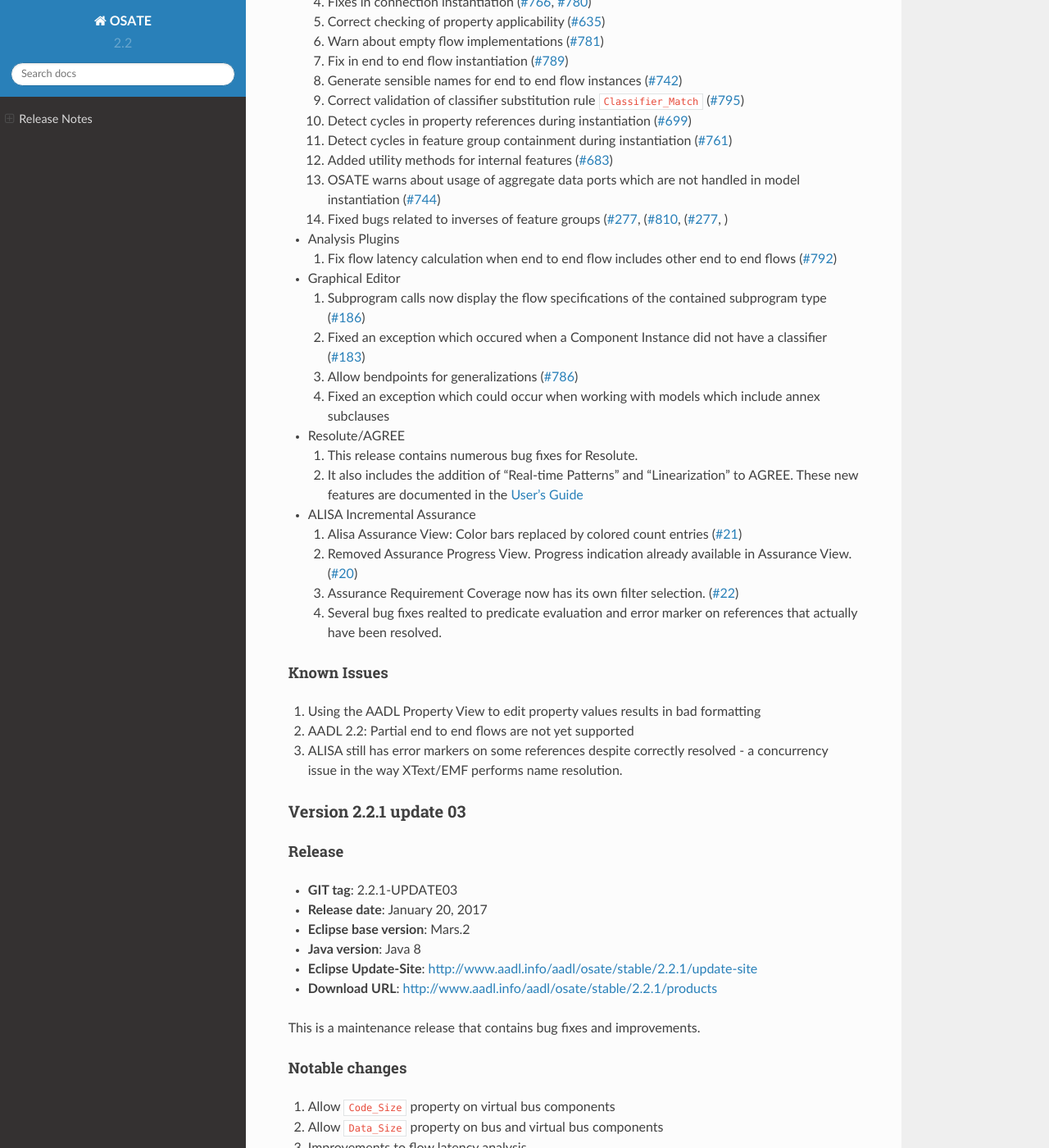
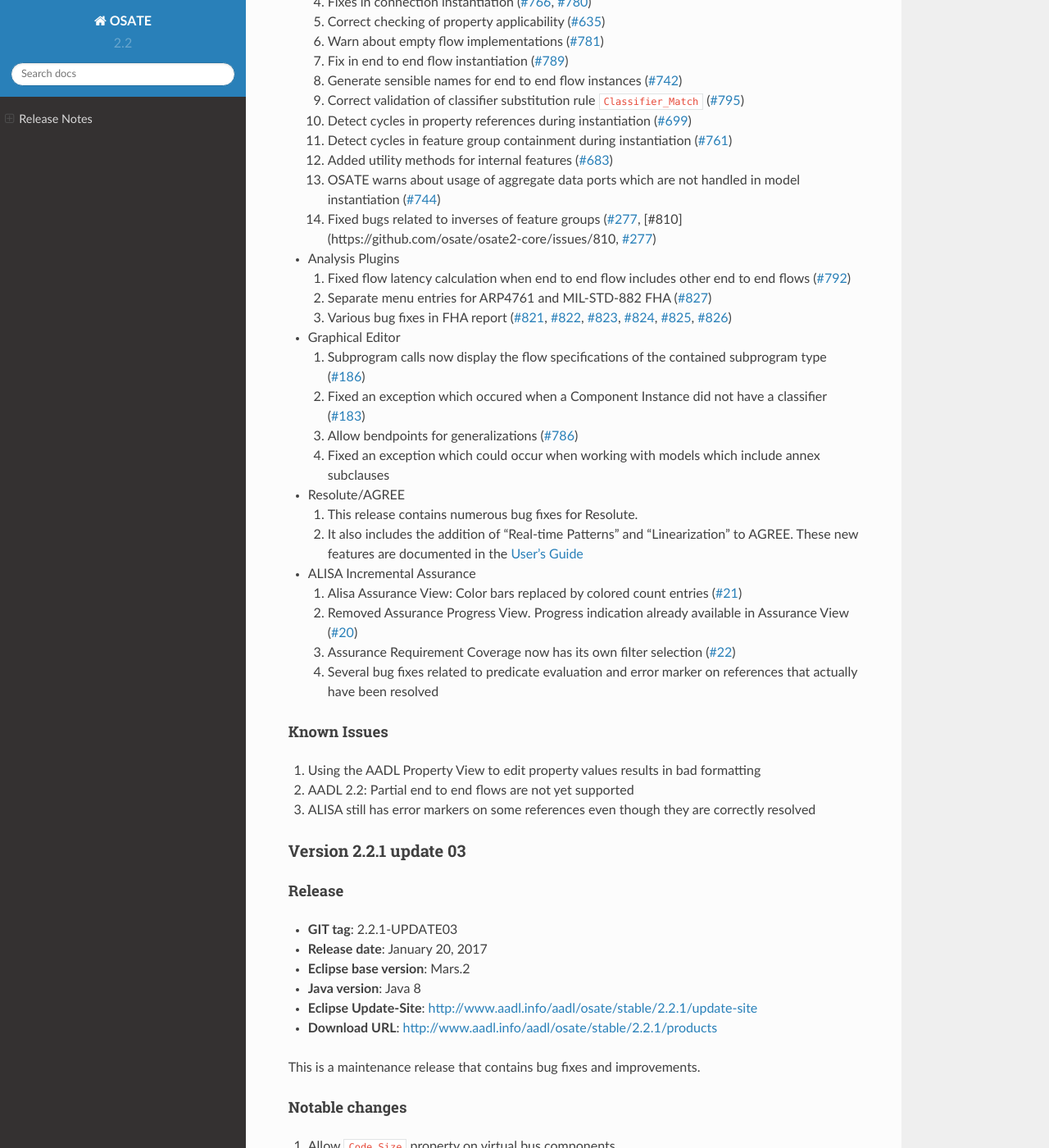
Before and after one commit to osate/website, a Sphinx documentation site: the page built from source/osate-releases.md, in a window 1280 px wide and 1400 px high, scrolled down 1021 px. Shown: the whole window at 82% size. Built offline with Sphinx 7.4.7 and the Read the Docs theme 2.0.0, drawn with Linux system fonts in a browser that asks for light colours; some of the changed text lies outside the part shown.

Commit message:
Updated 2.2.2 release notes

```diff
--- a/source/osate-releases.md
+++ b/source/osate-releases.md
@@ -25,7 +25,7 @@
 1. Added outline support to the graphical editor
 1. Updated Xtext to version 2.11 ([#697](https://github.com/osate/osate2-core/issues/697), [#800](https://github.com/osate/osate2-core/issues/800))
 1. ReqSpec now allows requirement and val declarations to be interspersed ([#13](https://github.com/osate/alisa/issues/13))
-1. Alisa now supports automated verification when verification plans are not complete, i.e., activities missing for some requirements ([#14](https://github.com/osate/alisa/issues/14))
+1. Alisa now supports automated verification when verification plans are not complete, i.e., activities are missing for some requirements ([#14](https://github.com/osate/alisa/issues/14))
 
 <!---
 1. Added AADL and ALISA file types to Eclipse logical model
@@ -49,9 +49,11 @@
   1. Detect cycles in feature group containment during instantiation ([#761](https://github.com/osate/osate2-core/issues/761))
   1. Added utility methods for internal features ([#683](https://github.com/osate/osate2-core/issues/683))
   1. OSATE warns about usage of aggregate data ports which are not handled in model instantiation ([#744](https://github.com/osate/osate2-core/issues/744))
-  1. Fixed bugs related to inverses of feature groups ([#277](https://github.com/osate/osate2-core/issues/277), ([#810](https://github.com/osate/osate2-core/issues/810), ([#277](https://github.com/osate/osate2-core/issues/277), )
+  1. Fixed bugs related to inverses of feature groups ([#277](https://github.com/osate/osate2-core/issues/277), [#810](https://github.com/osate/osate2-core/issues/810, [#277](https://github.com/osate/osate2-core/issues/277))
 * Analysis Plugins
-  1. Fix flow latency calculation when end to end flow includes other end to end flows ([#792](https://github.com/osate/osate2-core/issues/792))
+  1. Fixed flow latency calculation when end to end flow includes other end to end flows ([#792](https://github.com/osate/osate2-core/issues/792))
+  1. Separate menu entries for ARP4761 and MIL-STD-882 FHA ([#827](https://github.com/osate/osate2-core/issues/827))
+  1. Various bug fixes in FHA report ([#821](https://github.com/osate/osate2-core/issues/821), [#822](https://github.com/osate/osate2-core/issues/822), [#823](https://github.com/osate/osate2-core/issues/823), [#824](https://github.com/osate/osate2-core/issues/824), [#825](https://github.com/osate/osate2-core/issues/825), [#826](https://github.com/osate/osate2-core/issues/826))
 * Graphical Editor
   1. Subprogram calls now display the flow specifications of the contained subprogram type ([#186](https://github.com/osate/osate-ge/issues/186))
   1. Fixed an exception which occured when a Component Instance did not have a classifier ([#183](https://github.com/osate/osate-ge/issues/183))
@@ -62,16 +64,16 @@
   1. It also includes the addition of "Real-time Patterns" and "Linearization" to AGREE. These new features are documented in the [User's Guide](https://github.com/smaccm/smaccm/raw/master/documentation/agree/AGREE%20Users%20Guide.pdf)
 * ALISA Incremental Assurance
   1. Alisa Assurance View: Color bars replaced by colored count entries ([#21](https://github.com/osate/osate2-core/issues/21))
-  1. Removed Assurance Progress View. Progress indication already available in Assurance View. ([#20](https://github.com/osate/alisa/issues/20))
-  1. Assurance Requirement Coverage now has its own filter selection. ([#22](https://github.com/osate/alisa/issues/22))
-  1. Several bug fixes realted to predicate evaluation and error marker on references that actually have been resolved.
+  1. Removed Assurance Progress View. Progress indication already available in Assurance View ([#20](https://github.com/osate/alisa/issues/20))
+  1. Assurance Requirement Coverage now has its own filter selection ([#22](https://github.com/osate/alisa/issues/22))
+  1. Several bug fixes related to predicate evaluation and error marker on references that actually have been resolved
 
 
 #### Known Issues
 
   1. Using the AADL Property View to edit property values results in bad formatting
   1. AADL 2.2: Partial end to end flows are not yet supported
-  1. ALISA still has error markers on some references despite correctly resolved - a concurrency issue in the way XText/EMF performs name resolution.
+  1. ALISA still has error markers on some references even though they are correctly resolved
 
 ### Version 2.2.1 update 03
 
```
